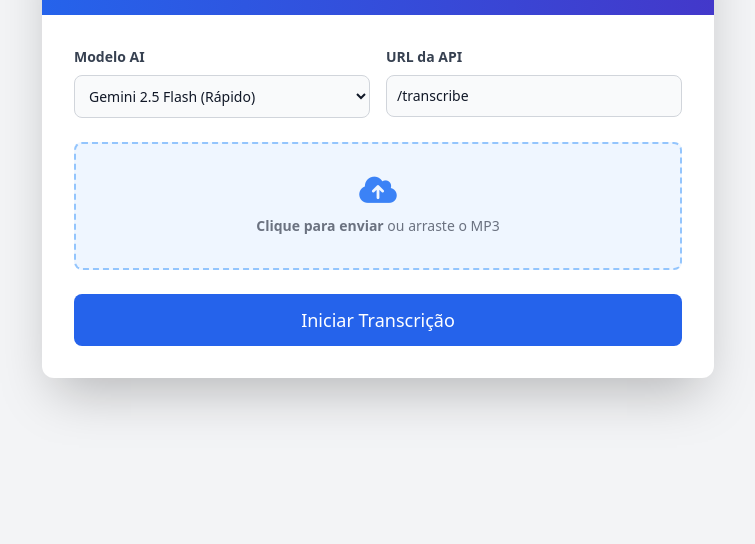
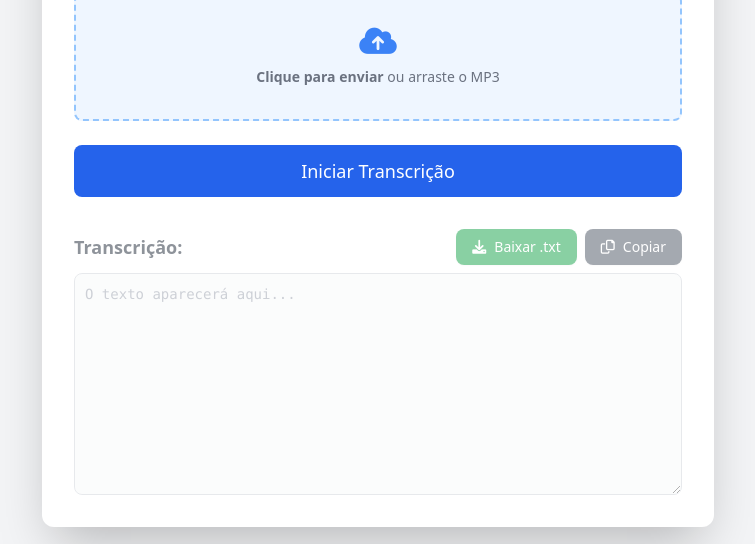
Before and after one commit to doumen/transcribe, a website: page index.html in a window 1280 px wide. Shown: the part 256-800 px from the top of the page, without its empty margins (262-1017 px from the left). Drawn offline with nearby package versions, Linux system fonts and the light colour scheme.

Commit message:
Botão download txt

```diff
--- a/index.html
+++ b/index.html
@@ -18,15 +18,15 @@
 
         <div class="p-8">
 
-            <!-- Seleção de Modelo (NOVO) -->
+            <!-- Seleção de Modelo -->
             <div class="mb-6 grid grid-cols-2 gap-4">
                 <div>
                     <label class="block text-gray-700 text-sm font-bold mb-2">Modelo AI</label>
                     <select id="modelSelect" class="bg-gray-50 border border-gray-300 text-gray-900 text-sm rounded-lg focus:ring-blue-500 focus:border-blue-500 block w-full p-2.5">
-                        <option value="gemini-2.5-flash" selected>Gemini 2.5 Flash (Rápido)</option>
+                        <option value="gemini-flash-latest" selected>Gemini Flash Latest (Recomendado)</option>
+                        <option value="gemini-2.5-flash">Gemini 2.5 Flash</option>
+                        <option value="gemini-1.5-flash">Gemini 1.5 Flash</option>
                         <option value="gemini-2.0-flash-exp">Gemini 2.0 Flash Exp</option>
-                        <option value="gemini-1.5-flash">Gemini 1.5 Flash (Estável)</option>
-                        <option value="gemini-flash-latest">Gemini Flash Latest</option>
                     </select>
                 </div>
                 <div>
@@ -62,13 +62,22 @@
                 <p id="statusText" class="text-center text-gray-600 text-sm animate-pulse">Processando...</p>
             </div>
 
-            <!-- Resultado -->
-            <div id="resultArea" class="hidden mt-8">
+            <!-- Resultado (AGORA VISÍVEL MAS DESABILITADO INICIALMENTE) -->
+            <div id="resultArea" class="mt-8 opacity-50 pointer-events-none transition-opacity duration-300">
                 <div class="flex justify-between items-center mb-2">
                     <h3 class="text-lg font-bold text-gray-800">Transcrição:</h3>
-                    <button onclick="copyToClipboard()" class="text-blue-600 hover:text-blue-800 text-sm"><i class="fa-regular fa-copy"></i> Copiar</button>
+
+                    <!-- Botões de Ação -->
+                    <div class="flex space-x-2">
+                        <button id="btnDownload" onclick="downloadTxt()" class="text-white bg-green-600 hover:bg-green-700 font-medium rounded-lg text-sm px-4 py-2 transition shadow-sm flex items-center">
+                            <i class="fa-solid fa-download mr-2"></i> Baixar .txt
+                        </button>
+                        <button onclick="copyToClipboard()" class="text-white bg-gray-600 hover:bg-gray-700 font-medium rounded-lg text-sm px-4 py-2 transition shadow-sm flex items-center">
+                            <i class="fa-regular fa-copy mr-2"></i> Copiar
+                        </button>
+                    </div>
                 </div>
-                <textarea id="outputField" rows="10" readonly class="block p-2.5 w-full text-sm text-gray-900 bg-gray-50 rounded-lg border border-gray-300 focus:ring-blue-500 focus:border-blue-500 font-mono"></textarea>
+                <textarea id="outputField" rows="10" readonly class="block p-2.5 w-full text-sm text-gray-900 bg-gray-50 rounded-lg border border-gray-300 focus:ring-blue-500 focus:border-blue-500 font-mono" placeholder="O texto aparecerá aqui..."></textarea>
             </div>
 
         </div>
@@ -93,21 +102,25 @@
 
         async function startTranscription() {
             const file = fileInput.files[0];
-            const model = document.getElementById('modelSelect').value; // PEGAR MODELO ESCOLHIDO
+            const model = document.getElementById('modelSelect').value;
             let url = document.getElementById('apiUrl').value;
 
             if (url.startsWith("/")) url = window.location.origin + url;
 
             if (!file) { alert("Selecione um arquivo!"); return; }
 
+            // UI Reset
             btn.disabled = true;
             statusArea.classList.remove('hidden');
-            resultArea.classList.add('hidden');
+            // Deixamos a área visível mas com opacidade baixa enquanto processa
+            resultArea.classList.add('opacity-50', 'pointer-events-none');
+            outputField.value = "Aguardando servidor...";
+
             statusText.textContent = `Enviando para o modelo ${model}...`;
 
             const formData = new FormData();
             formData.append("audio", file);
-            formData.append("model", model); // ENVIAR MODELO PARA O SERVIDOR
+            formData.append("model", model);
 
             try {
                 const response = await fetch(url, { method: 'POST', body: formData });
@@ -115,13 +128,15 @@
 
                 if (!response.ok) throw new Error(data.error || `Erro ${response.status}`);
 
+                // SUCESSO: Habilita a área de resultado
                 statusArea.classList.add('hidden');
-                resultArea.classList.remove('hidden');
+                resultArea.classList.remove('opacity-50', 'pointer-events-none');
                 outputField.value = data.transcription;
 
             } catch (error) {
                 statusArea.classList.add('hidden');
                 alert(`Erro: ${error.message}`);
+                outputField.value = "Erro na transcrição.";
             } finally {
                 btn.disabled = false;
             }
@@ -132,6 +147,28 @@
             document.execCommand('copy');
             alert("Copiado!");
         }
+
+        function downloadTxt() {
+            const text = outputField.value;
+            if (!text || text === "Aguardando servidor..." || text === "Erro na transcrição.") {
+                alert("Não há texto válido para baixar.");
+                return;
+            }
+
+            const blob = new Blob([text], { type: 'text/plain' });
+            const url = window.URL.createObjectURL(blob);
+            const a = document.createElement('a');
+            a.href = url;
+
+            const date = new Date().toISOString().slice(0, 10);
+            a.download = `transcricao_${date}.txt`;
+
+            document.body.appendChild(a);
+            a.click();
+
+            document.body.removeChild(a);
+            window.URL.revokeObjectURL(url);
+        }
     </script>
 </body>
 </html>
```
